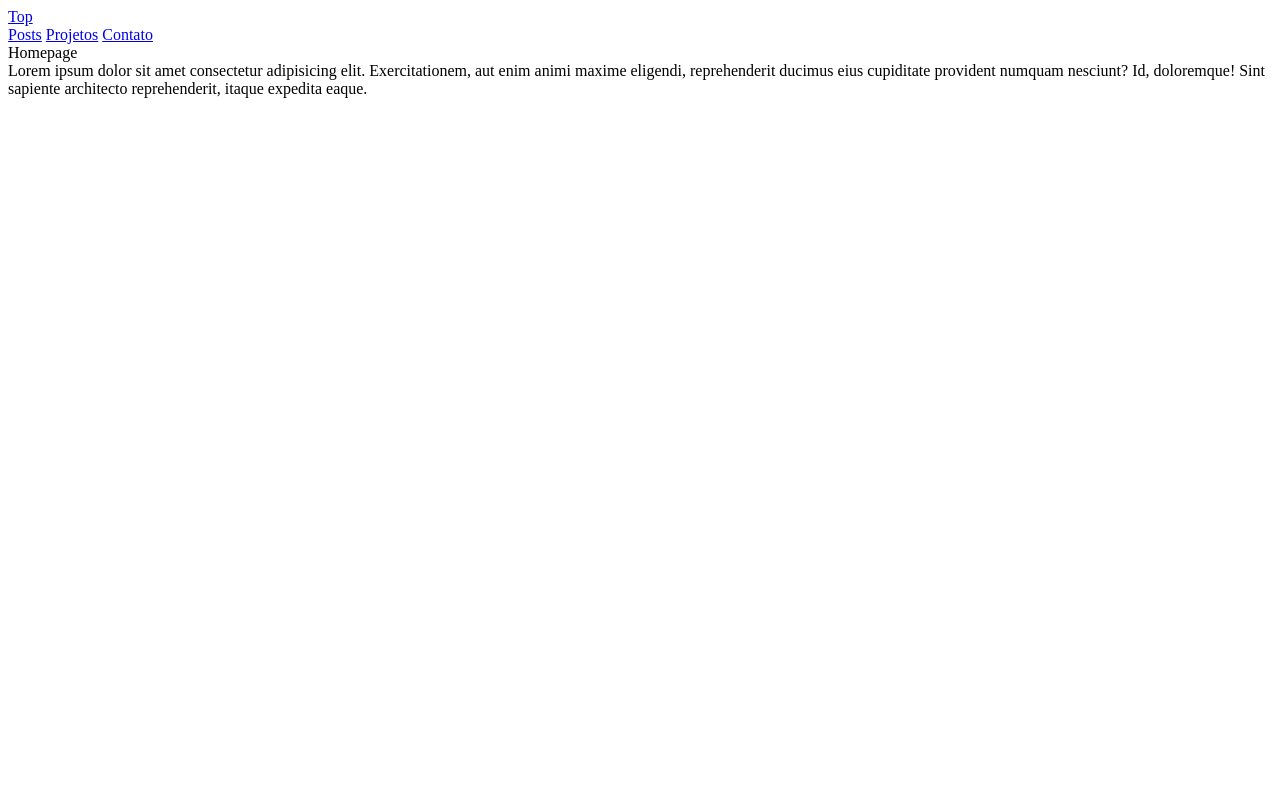
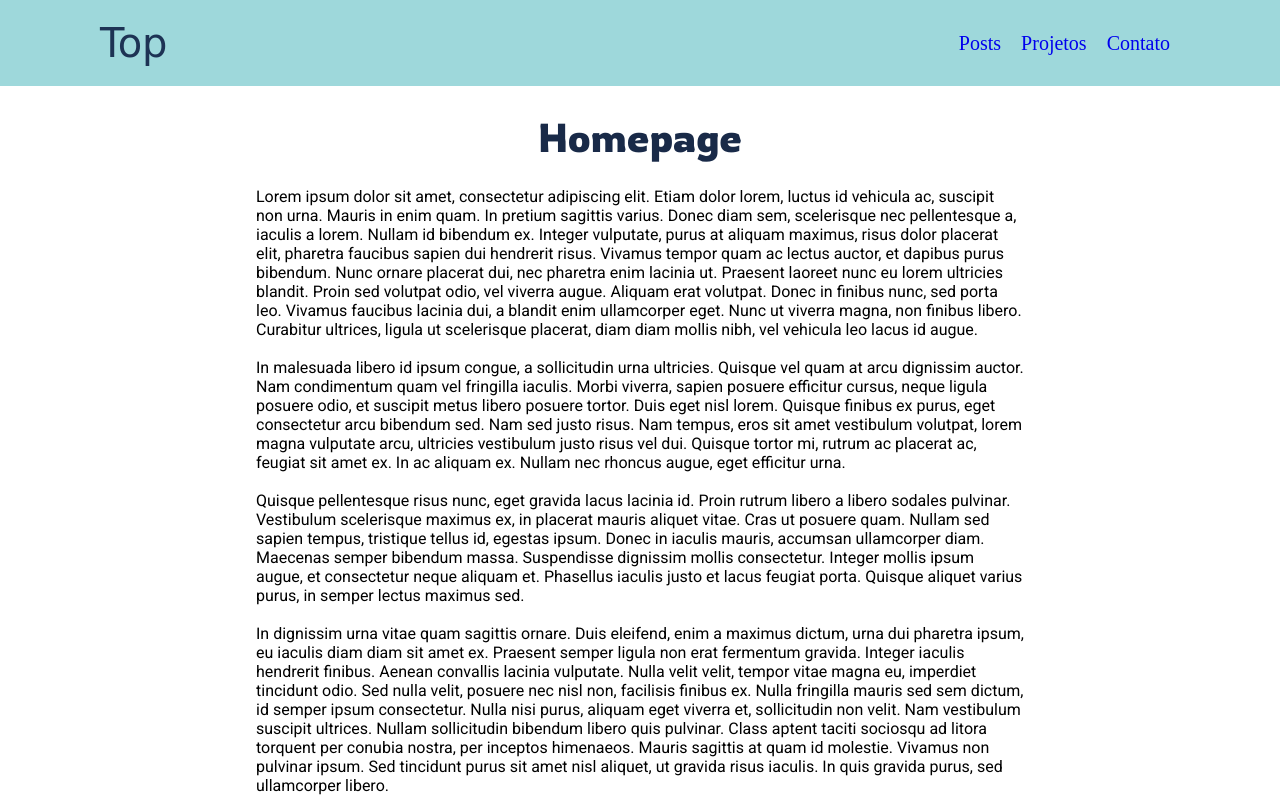
Before and after one commit to willshobwish/desenvolvimento-web-com-javascript-projeto, a plain HTML site: page index.html in a window 1280 px wide. Shown: the top 800 px of the page. Drawn offline with nearby package versions, Linux system fonts and the light colour scheme; a web font is replaced by a local one.

Commit message:
Modificar o index
Adicionar os comentários
Adicionar fontes do Google Fonts
Adicionar arquivo de script e jQuery por CDN

```diff
--- a/index.html
+++ b/index.html
@@ -1,33 +1,54 @@
 <!DOCTYPE html>
 <html lang="pt-BR">
     <head>
-    <meta charset="UTF-8">
-    <meta http-equiv="X-UA-Compatible" content="IE=edge">
-    <meta name="viewport" content="width=device-width, initial-scale=1.0">
-    <link rel="stylesheet" href="../CSS/stylers.css">
+        <meta charset="UTF-8" />
+        <meta http-equiv="X-UA-Compatible" content="IE=edge" />
+        <meta name="viewport" content="width=device-width, initial-scale=1.0" />
+        <link rel="stylesheet" href="./projeto/css/styles.css" />
+        <!-- Acessar a API do GoogleFonts -->
+        <link rel="preconnect" href="https://fonts.googleapis.com" />
+        <link rel="preconnect" href="https://fonts.gstatic.com" crossorigin />
+        <!-- Fonte Roboto -->
+        <link href="https://fonts.googleapis.com/css2?family=Roboto:ital,wght@0,100;0,300;0,400;0,500;0,700;0,900;1,100;1,300;1,400;1,500;1,700;1,900&display=swap" rel="stylesheet" />
+        <!-- Fonte Rowdies -->
+        <link href="https://fonts.googleapis.com/css2?family=Rowdies:wght@300;400;700&display=swap" rel="stylesheet" />
+        <!-- Fonte Quintessential -->
+        <link href="https://fonts.googleapis.com/css2?family=Quintessential&display=swap" rel="stylesheet" />
+        <!-- Link do CDN do jQuery -->
+        <!-- https://releases.jquery.com/jquery/ -->
+        <script src="https://code.jquery.com/jquery-3.6.0.min.js" integrity="sha256-/xUj+3OJU5yExlq6GSYGSHk7tPXikynS7ogEvDej/m4=" crossorigin="anonymous"></script>
         <title>Projeto Semestral de Desenvolvimento Web</title>
     </head>
     <body>
         <section class="main-menu-div">
             <div class="main-menu-div-button-container">
-            <a href="./index.html" class="main-menu-div-button">
-                Top
-            </a>
+                <a href="./index.html" class="main-menu-div-button"> Top </a>
             </div>
             <div class="main-menu-div-button-right">
-            <a href="./page1-posts.html" class="menu-button">Posts</a>
-            <a href="./page2-projetos.html" class="menu-button">Projetos</a>
-            <a href="./page3-contato.html" class="menu-button">Contato</a>
+                <a href="./projeto/pages/page1-posts.html" class="menu-button">Posts</a>
+                <a href="./projeto/pages/page2-projetos.html" class="menu-button">Projetos</a>
+                <a href="./projeto/pages/page3-contato.html" class="menu-button">Contato</a>
             </div>
         </section>
         <div class="main-body">
-        <div class="title">
-            Homepage
-        </div>
+            <div class="title">Homepage</div>
             <div class="description">
-            Lorem ipsum dolor sit amet consectetur adipisicing elit. Exercitationem, aut enim animi maxime eligendi, reprehenderit ducimus eius cupiditate provident numquam nesciunt? Id, doloremque! Sint sapiente architecto reprehenderit, itaque expedita eaque.
+                <!-- prettier-ignore -->
+                <span class="roboto">
+                    <!-- prettier-ignore para ignorar a formatacao do prettier no texto descrito -->
+                    <!-- font-family: 'Roboto', sans-serif; -->
+                    Lorem ipsum dolor sit amet, consectetur adipiscing elit. Etiam dolor lorem, luctus id vehicula ac, suscipit non urna. Mauris in enim quam. In pretium sagittis varius. Donec diam sem, scelerisque nec pellentesque a, iaculis a lorem. Nullam id bibendum ex. Integer vulputate, purus at aliquam maximus, risus dolor placerat elit, pharetra faucibus sapien dui hendrerit risus. Vivamus tempor quam ac lectus auctor, et dapibus purus bibendum. Nunc ornare placerat dui, nec pharetra enim lacinia ut. Praesent laoreet nunc eu lorem ultricies blandit. Proin sed volutpat odio, vel viverra augue. Aliquam erat volutpat. Donec in finibus nunc, sed porta leo. Vivamus faucibus lacinia dui, a blandit enim ullamcorper eget. Nunc ut viverra magna, non finibus libero. Curabitur ultrices, ligula ut scelerisque placerat, diam diam mollis nibh, vel vehicula leo lacus id augue. <br><br>
+
+                    In malesuada libero id ipsum congue, a sollicitudin urna ultricies. Quisque vel quam at arcu dignissim auctor. Nam condimentum quam vel fringilla iaculis. Morbi viverra, sapien posuere efficitur cursus, neque ligula posuere odio, et suscipit metus libero posuere tortor. Duis eget nisl lorem. Quisque finibus ex purus, eget consectetur arcu bibendum sed. Nam sed justo risus. Nam tempus, eros sit amet vestibulum volutpat, lorem magna vulputate arcu, ultricies vestibulum justo risus vel dui. Quisque tortor mi, rutrum ac placerat ac, feugiat sit amet ex. In ac aliquam ex. Nullam nec rhoncus augue, eget efficitur urna.<br><br>
+
+                    Quisque pellentesque risus nunc, eget gravida lacus lacinia id. Proin rutrum libero a libero sodales pulvinar. Vestibulum scelerisque maximus ex, in placerat mauris aliquet vitae. Cras ut posuere quam. Nullam sed sapien tempus, tristique tellus id, egestas ipsum. Donec in iaculis mauris, accumsan ullamcorper diam. Maecenas semper bibendum massa. Suspendisse dignissim mollis consectetur. Integer mollis ipsum augue, et consectetur neque aliquam et. Phasellus iaculis justo et lacus feugiat porta. Quisque aliquet varius purus, in semper lectus maximus sed.<br><br>
+
+                    In dignissim urna vitae quam sagittis ornare. Duis eleifend, enim a maximus dictum, urna dui pharetra ipsum, eu iaculis diam diam sit amet ex. Praesent semper ligula non erat fermentum gravida. Integer iaculis hendrerit finibus. Aenean convallis lacinia vulputate. Nulla velit velit, tempor vitae magna eu, imperdiet tincidunt odio. Sed nulla velit, posuere nec nisl non, facilisis finibus ex. Nulla fringilla mauris sed sem dictum, id semper ipsum consectetur. Nulla nisi purus, aliquam eget viverra et, sollicitudin non velit. Nam vestibulum suscipit ultrices. Nullam sollicitudin bibendum libero quis pulvinar. Class aptent taciti sociosqu ad litora torquent per conubia nostra, per inceptos himenaeos. Mauris sagittis at quam id molestie. Vivamus non pulvinar ipsum. Sed tincidunt purus sit amet nisl aliquet, ut gravida risus iaculis. In quis gravida purus, sed ullamcorper libero.<br><br>
+
+                    Etiam tortor sapien, tincidunt quis ornare imperdiet, egestas nec sem. Etiam finibus libero condimentum felis molestie faucibus. Cras dictum nulla sed ante placerat ultricies. Nullam nec pulvinar sapien, eu tempor mauris. Quisque id erat sed dolor gravida fringilla at eu purus. Vivamus consequat purus tellus, vitae commodo tellus vestibulum eu. Class aptent taciti sociosqu ad litora torquent per conubia nostra, per inceptos himenaeos. Aliquam faucibus felis leo, vitae cursus sem molestie id. Pellentesque cursus commodo libero, vel porttitor sem cursus nec. Duis rhoncus nisi id egestas bibendum. Quisque turpis lacus, convallis sed ex nec, viverra consectetur quam. Aenean non augue odio. Nullam non nulla a turpis suscipit hendrerit ut a neque. Fusce in dapibus urna.
+                </span>
             </div>
         </div>
-    <script src="../JS/script.js"></script>
+        <script src="./projeto/js/script.js"></script>
     </body>
 </html>
```
Lines whose indentation alone changed are shown as unchanged.
